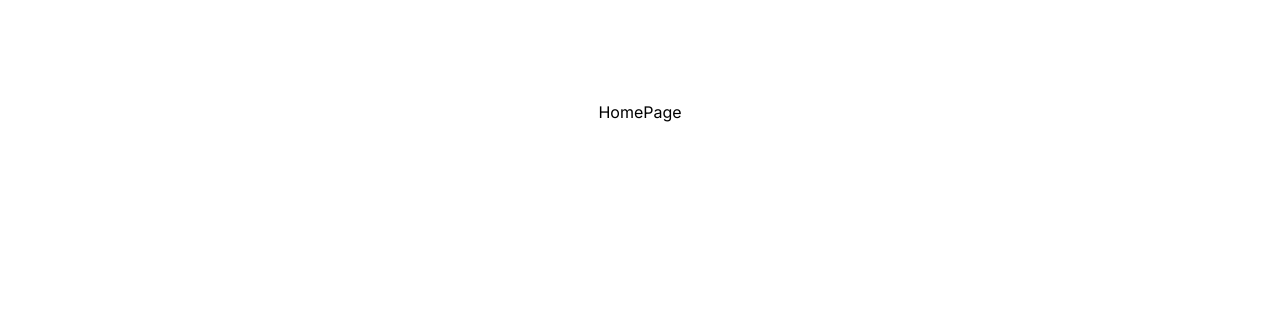
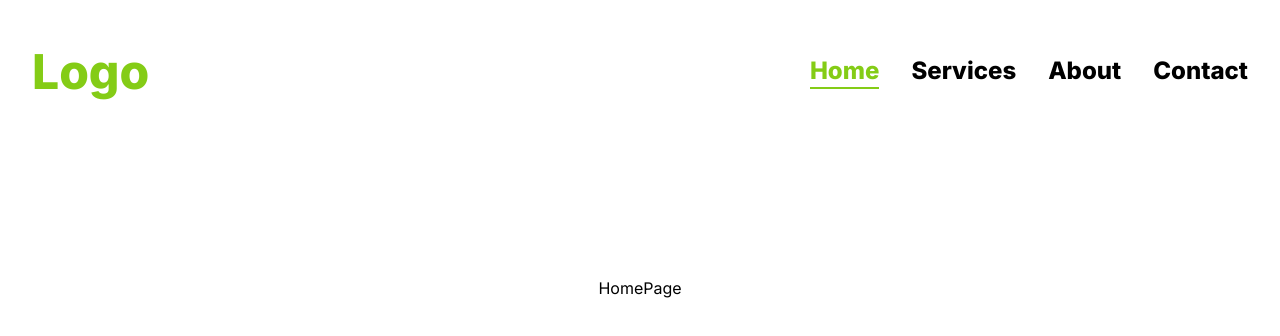
Before and after one commit to Tony-kan/creativity, a Next.js app: page / in a window 1280 px wide. Shown: the top 336 px of the page. Built offline with nearby package versions, Linux system fonts and the light colour scheme.

Commit message:
implement header,nav,mobile nav

```diff
--- a/app/layout.js
+++ b/app/layout.js
@@ -1,17 +1,21 @@
 import { Inter } from "next/font/google";
 import "./globals.css";
+import Header from "@/components/common/header";
 
 const inter = Inter({ subsets: ["latin"] });
 
 export const metadata = {
-  title: "Create Next App",
-  description: "Generated by create next app",
+  title: "Creativity",
+  description: "a website for high quality seed selling",
 };
 
 export default function RootLayout({ children }) {
   return (
     <html lang="en">
-      <body className={inter.className}>{children}</body>
+      <body className={inter.className}>
+        <Header />
+        {children}
+      </body>
     </html>
   );
 }
--- /dev/null
+++ b/components/common/header.jsx
@@ -0,0 +1,31 @@
+import Link from "next/link";
+import { Button } from "../ui/button";
+
+import Nav from "./Nav";
+import MobileNav from "./mobile-nav";
+
+const Header = () => {
+  return (
+    <header className="py-8 xl:py-12  bg-white">
+      <div className="container mx-auto flex justify-between items-center">
+        {/* logo */}
+        <Link href="/">
+          <h1 className="text-5xl font-extrabold text-accent">Logo</h1>
+        </Link>
+
+        {/* desktop  nav & hire me btn*/}
+        <div className="hidden xl:flex items-center gap-8">
+          <Nav />
+        </div>
+
+        {/* mobile  nav */}
+        <div className="xl:hidden">
+          <MobileNav />
+        </div>
+      </div>
+      <br />
+    </header>
+  );
+};
+
+export default Header;
--- /dev/null
+++ b/components/common/mobile-nav.jsx
@@ -0,0 +1,46 @@
+"use client";
+
+import { usePathname } from "next/navigation";
+import { Sheet, SheetContent, SheetTrigger } from "../ui/sheet";
+
+import Link from "next/link";
+import { CiMenuFries } from "react-icons/ci";
+import { navLinks } from "@/constants";
+
+const MobileNav = () => {
+  const pathname = usePathname();
+  return (
+    <Sheet>
+      <SheetTrigger className="flex justify-center items-center">
+        <CiMenuFries className="text-[32px] text-accent" />
+      </SheetTrigger>
+      <SheetContent className="flex flex-col">
+        {/* logo */}
+        <div className="mt-32 mb-40 text-center text-xl">
+          <Link href="/">
+            <h1 className="text-2xl font-extrabold">Logo</h1>
+          </Link>
+        </div>
+        {/* nav */}
+        <nav className="flex flex-col justify-center items-center gap-8">
+          {navLinks.map((link, index) => {
+            return (
+              <Link
+                href={link.path}
+                key={index}
+                className={`${
+                  link.path === pathname &&
+                  "text-accent border-b-2 border-accent"
+                } capitalize text-4xl hover:text-accent transition-all`}
+              >
+                {link.name}
+              </Link>
+            );
+          })}
+        </nav>
+      </SheetContent>
+    </Sheet>
+  );
+};
+
+export default MobileNav;
--- /dev/null
+++ b/components/common/nav.jsx
@@ -0,0 +1,28 @@
+"use client";
+
+import Link from "next/link";
+import { usePathname } from "next/navigation";
+import { navLinks } from "@/constants";
+
+const Nav = () => {
+  const pathname = usePathname();
+  return (
+    <nav className="flex gap-8">
+      {navLinks.map((link, index) => {
+        return (
+          <Link
+            href={link.path}
+            key={index}
+            className={`${
+              link.path === pathname && "text-accent border-b-2 border-accent"
+            } capitalize text-2xl font-extrabold hover:text-accent transition-all`}
+          >
+            {link.name}
+          </Link>
+        );
+      })}
+    </nav>
+  );
+};
+
+export default Nav;
--- a/constants/index.js
+++ b/constants/index.js
@@ -1,5 +1,23 @@
 import icons from "./icons";
 import images from "./images";
-import navLinks from "./nav-links";
 
-export { icons, images, navLinks };
+export const navLinks = [
+  {
+    name: "home",
+    path: "/",
+  },
+  {
+    name: "services",
+    path: "/services",
+  },
+  {
+    name: "about",
+    path: "/about",
+  },
+  {
+    name: "contact",
+    path: "/contact",
+  },
+];
+
+export { icons, images };
--- a/package.json
+++ b/package.json
@@ -21,6 +21,7 @@
     "next": "14.2.5",
     "react": "^18",
     "react-dom": "^18",
+    "react-icons": "^5.2.1",
     "tailwind-merge": "^2.4.0",
     "tailwindcss-animate": "^1.0.7"
   },
--- a/tailwind.config.js
+++ b/tailwind.config.js
@@ -24,14 +24,14 @@ module.exports = {
       primary: "",
     },
     extend: {
+      colors: {
+        primary: "#1c1c22",
+        accent: {
+          DEFAULT: "#84cc16",
+          hover: "#a3e635",
+        },
+      },
       keyframes: {
-        colors: {
-          primary: "#1c1c22",
-          accent: {
-            DEFAULT: "#00ff99",
-            hover: "#00e187",
-          },
-        },
         "accordion-down": {
           from: { height: "0" },
           to: { height: "var(--radix-accordion-content-height)" },
```
Also changed, not shown: constants/nav-links.js (deleted), 1 other file (tests, documents, lock files or other folders).
